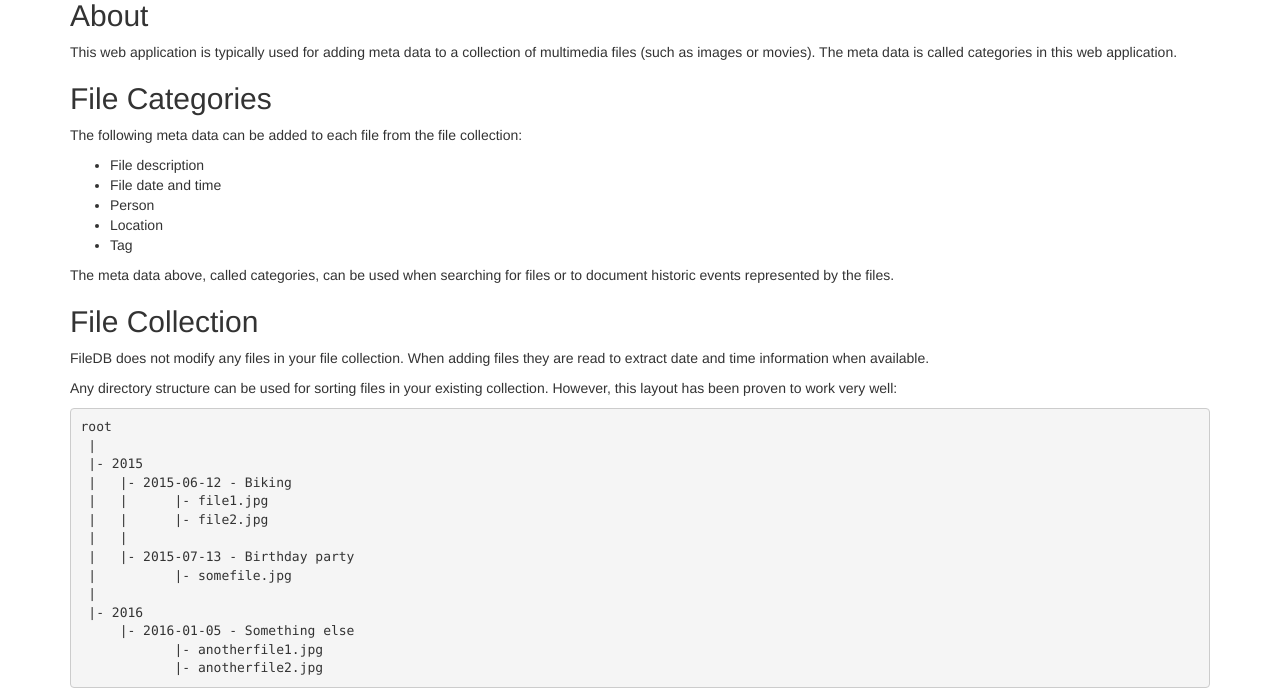
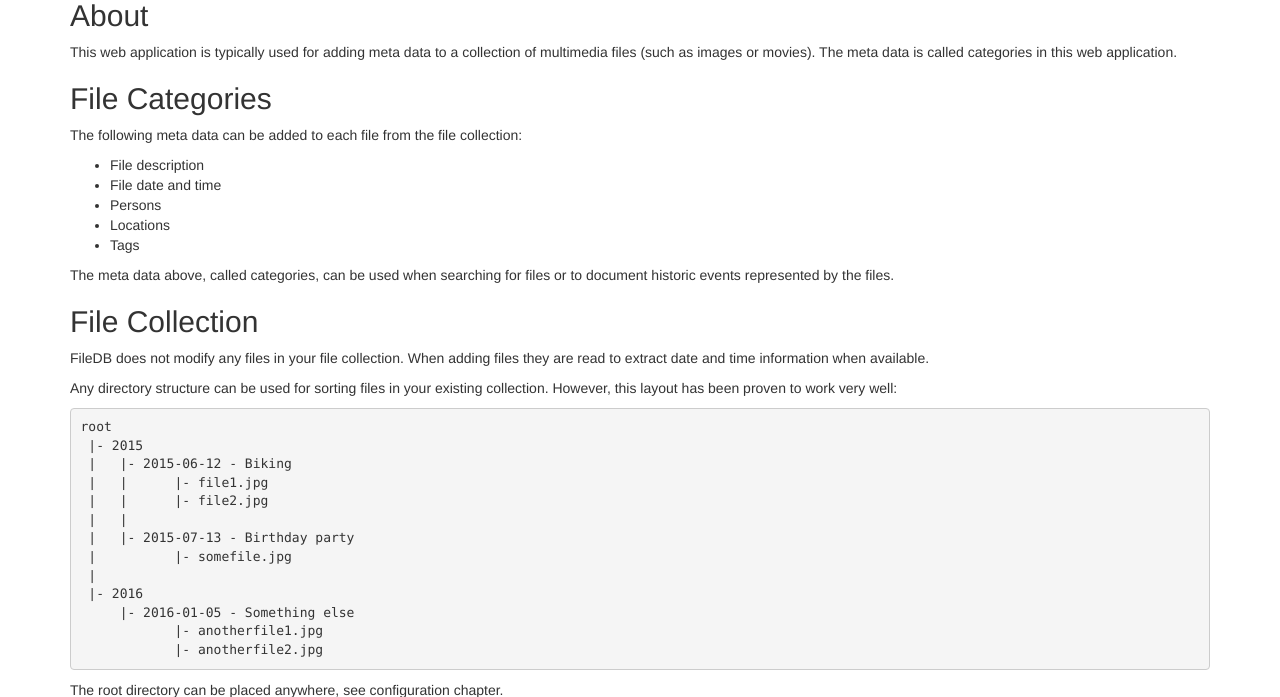
Before and after one commit to ponmar/filedb, a Flask app: page /help in a window 1280 px wide. Shown: the part 141-838 px from the top of the page. Run offline with Flask 2, Linux system fonts and the light colour scheme; the visitor is signed in with stand-in values (Sample User, id 1); some libraries are stand-ins or nearby versions.

Commit message:
Documentation update

```diff
--- a/templates/help.html
+++ b/templates/help.html
@@ -17,9 +17,9 @@
 <ul>
 <li>File description</li>
 <li>File date and time</li>
-<li>Person</li>
-<li>Location</li>
-<li>Tag</li>
+<li>Persons</li>
+<li>Locations</li>
+<li>Tags</li>
 </ul>
 <p>The meta data above, called categories, can be used when searching for files or to document historic events represented by the files.</p>
 
@@ -28,7 +28,6 @@
 <p>Any directory structure can be used for sorting files in your existing collection. However, this layout has been proven to work very well:</p>
 <pre>
 root
- |
  |- 2015
  |   |- 2015-06-12 - Biking
  |   |      |- file1.jpg
```
